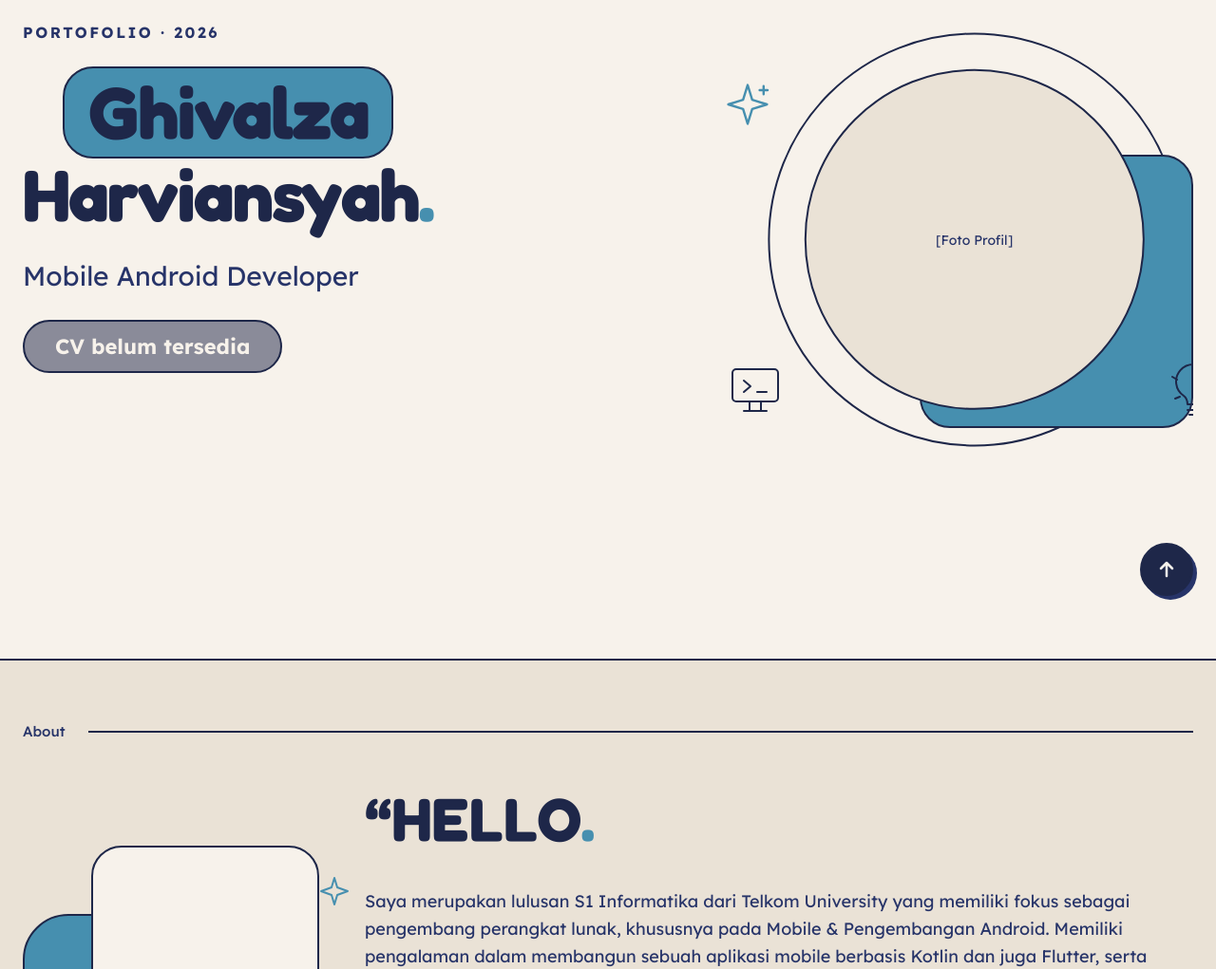
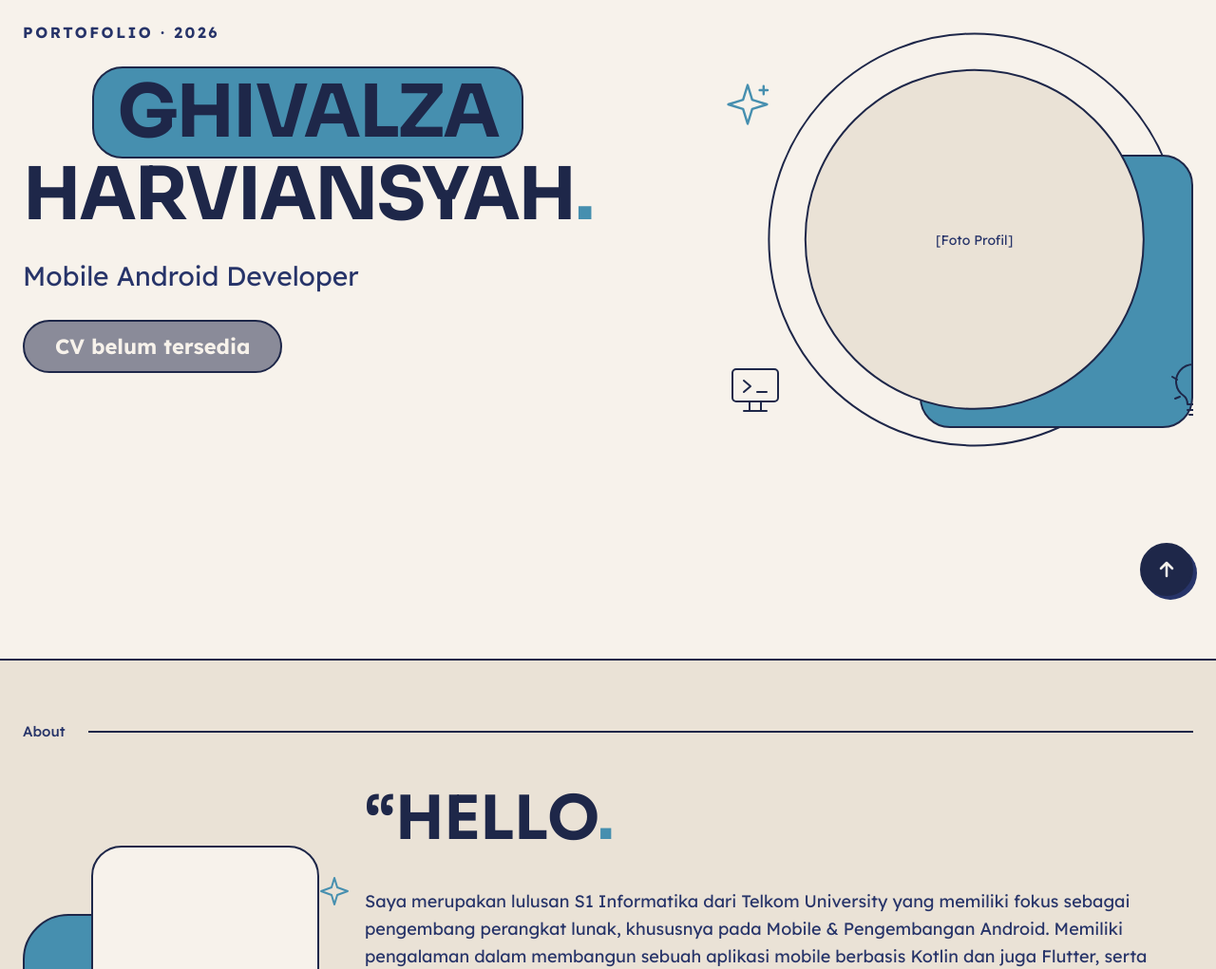
Before and after one commit to ghivalzahrvnsyah/personal-web, a Vue app: page / in a window 1280 px wide. Shown: the part 148-1169 px from the top of the page at 95% size. Built offline with nearby package versions, Linux system fonts and the light colour scheme; no server answers; the database is empty.

Commit message:
change font family

```diff
--- a/src/sections/HeroSection.vue
+++ b/src/sections/HeroSection.vue
@@ -25,7 +25,7 @@ function handleHeroPhotoError(event: Event) {
           Portofolio · {{ year }}
         </p>
 
-        <h1 class="grid justify-items-center font-display text-[clamp(2.5rem,5vw,5rem)] font-bold leading-none tracking-tight text-space-indigo lg:text-[clamp(4rem,6vw,6rem)]">
+        <h1 class="grid justify-items-center font-display text-[clamp(2.5rem,5vw,5rem)] font-bold uppercase leading-none tracking-tight text-space-indigo lg:text-[clamp(4rem,6vw,6rem)]">
           <span class="rounded-card border-retro bg-air-force-blue px-6 py-2">{{ firstName }}</span>
           <span>{{ lastName }}<span aria-hidden="true" class="text-air-force-blue">.</span></span>
         </h1>
--- a/src/styles/main.css
+++ b/src/styles/main.css
@@ -1,4 +1,4 @@
-@import url("https://fonts.googleapis.com/css2?family=Fredoka:wght@500;600;700&family=Lexend:wght@400;500;600;700&display=swap");
+@import url("https://fonts.googleapis.com/css2?family=Sora:wght@500;600;700&family=Lexend:wght@400;500;600;700&display=swap");
 @import "tailwindcss";
 
 @plugin "daisyui" {
@@ -31,7 +31,7 @@
   --color-air-force-blue: #468FAF;
   --color-brick: #8C2F2A;
 
-  --font-display: "Fredoka", "Trebuchet MS", sans-serif;
+  --font-display: "Sora", "Trebuchet MS", sans-serif;
   --font-body: "Lexend", system-ui, sans-serif;
 
   --container-content: 70rem;
```
